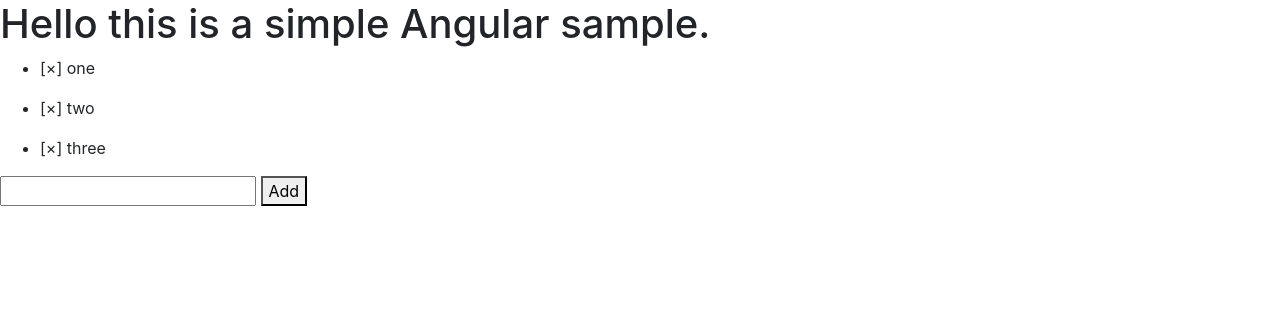
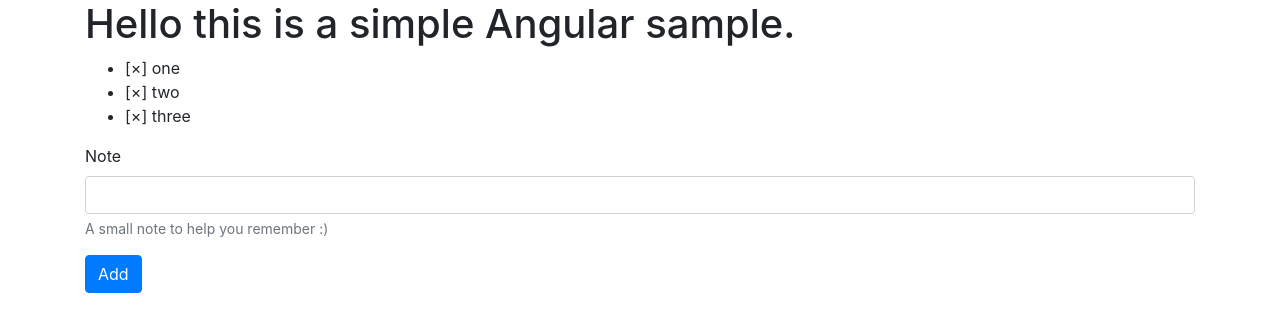
Before and after one commit to theshaune/angular.sample.notesApp, a website: page index.html in a window 1280 px wide. Drawn offline with nearby package versions, Linux system fonts and the light colour scheme.

Commit message:
fix ng-repeat, add bootstrap styles

```diff
--- a/index.html
+++ b/index.html
@@ -5,19 +5,28 @@
   <link rel="stylesheet" href="https://maxcdn.bootstrapcdn.com/bootstrap/4.0.0-alpha.5/css/bootstrap.min.css" integrity="sha384-AysaV+vQoT3kOAXZkl02PThvDr8HYKPZhNT5h/CXfBThSRXQ6jW5DO2ekP5ViFdi" crossorigin="anonymous">
 </head>
 <body>
-  <h1>Hello this is a simple Angular sample.</h1>
 
   <!-- Controller -->
-  <div ng-controller="NotesController as notes">
+  <div class="container" ng-controller="NotesController as notes">
+    <h1>Hello this is a simple Angular sample.</h1>
 
     <!-- loop -->
-    <ul ng-repeat="note in notes.notes">
-      <li>
+    <ul>
+      <li ng-repeat="note in notes.notes">
         <span ng-click="notes.delNote($index)">[×]</span>
         {{note.title}}
     </ul>
-    <input type="text" ng-model="newNote">
-    <button ng-click="notes.addNote(newNote)">Add {{newNote}}</button>
+
+    <!-- Input -->
+    <div class="form-group">
+      <label for="newNote">Note</label>
+      <input ng-model="newNote" id="newNote" type="text" class="form-control">
+      <small class="form-text text-muted">A small note to help you remember :)</small>
+    </div>
+
+    <!-- Submit button -->
+    <button ng-click="notes.addNote(newNote)" class="btn btn-primary">Add {{newNote}}</button>
+
   </div>
 
   <!-- Scripts -->
```
